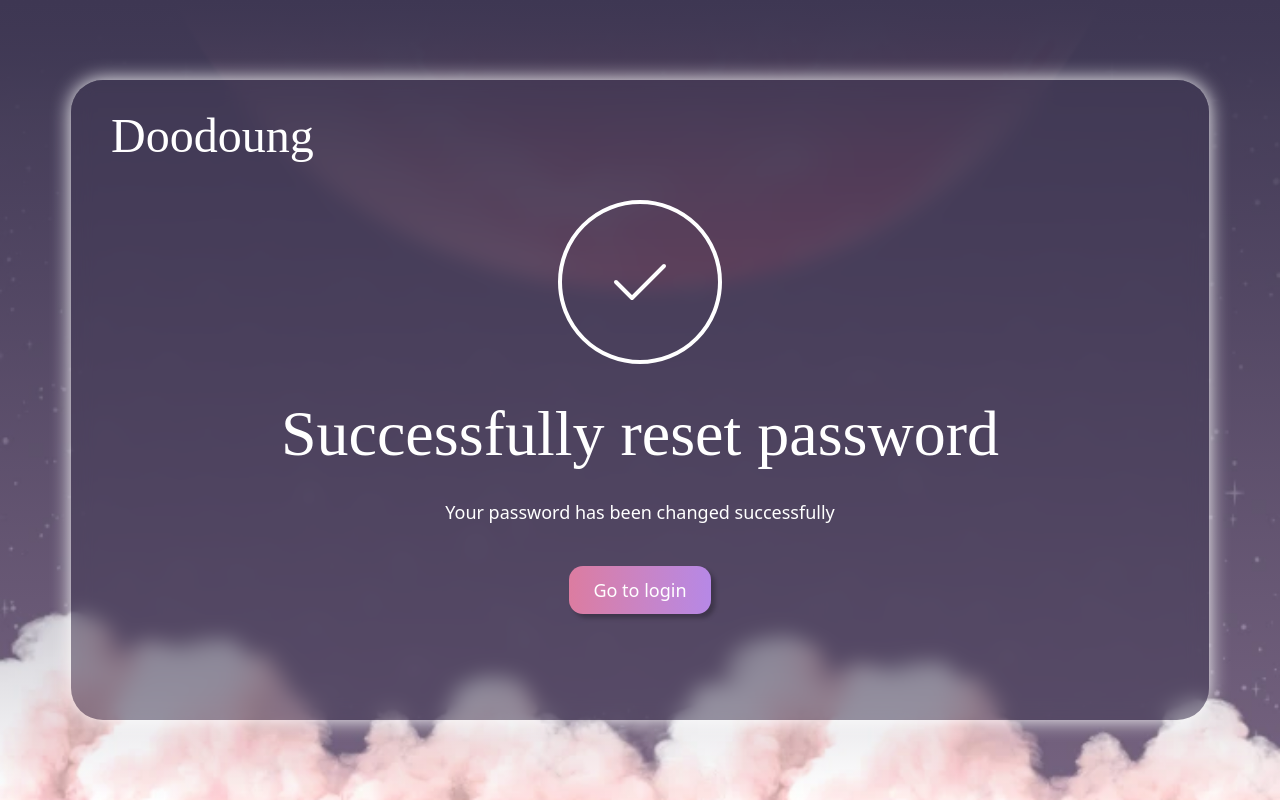
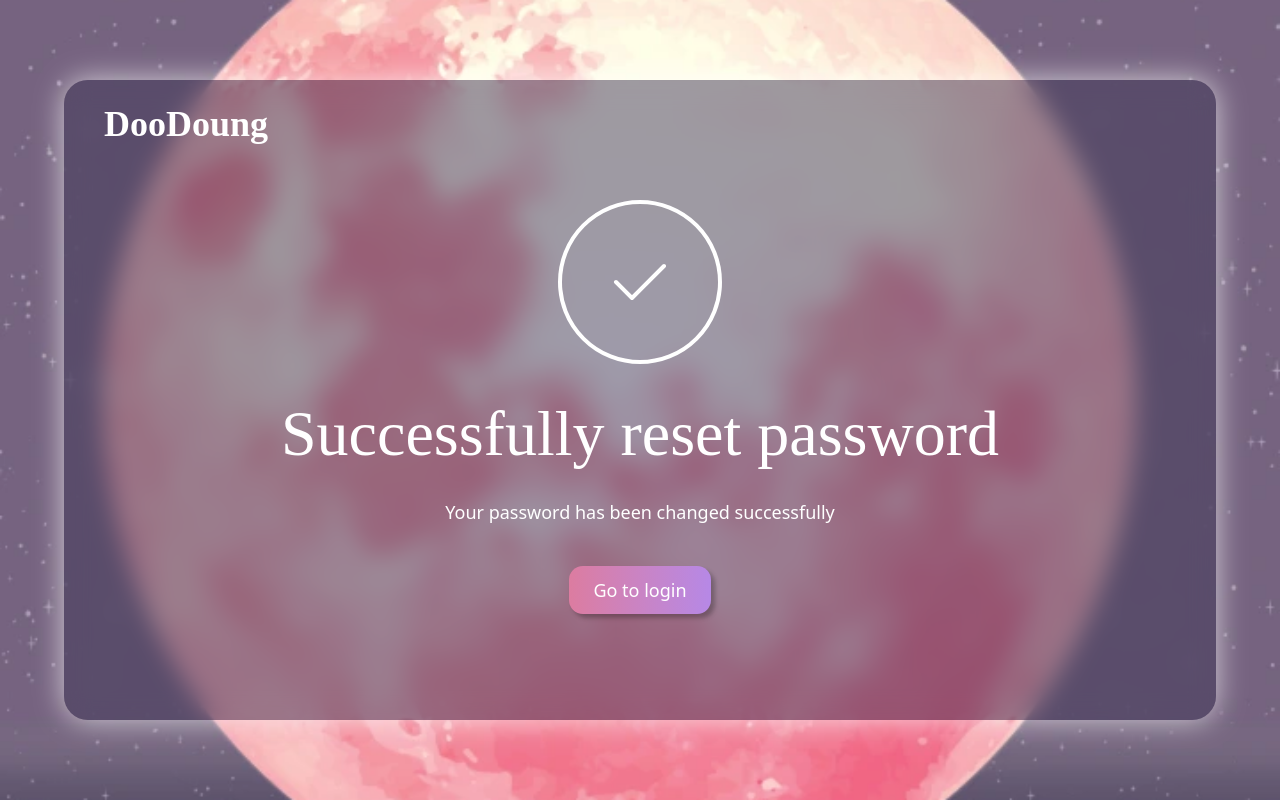
Before and after one commit to DooDoung/doo-doung-frontend, a Next.js app: page /reset-password/successful in a window 1280 px wide. Built offline with nearby package versions, Linux system fonts and the light colour scheme; a web font is replaced by a local one.

Commit message:
refactor: use GlassContainer in login page and rename file

```diff
--- a/src/pages/login.tsx
+++ b/src/pages/login.tsx
@@ -5,6 +5,7 @@ import {
   AuthLayout,
   GlobalButton,
   GlobalInput,
+  GlassContainer,
 } from "@/components/globalComponents";
 import { AppToast } from "@/lib/app-toast";
 
@@ -57,11 +58,8 @@ export default function LoginPage() {
   return (
     <AuthLayout>
       <div className="flex min-h-screen items-center justify-center">
-        <div className="bg-neutral-black/50 shadow-neutral-white absolute flex min-h-[80vh] w-8/9 flex-col items-center justify-center rounded-4xl shadow-[0_0_20px] backdrop-blur-[10px]">
-          <h3 className="font-sanctuary text-neutral-white absolute top-8 left-10 text-5xl">
-            Doodoung
-          </h3>
-
+        <GlassContainer>
+          <div className="absolute -mt-26 -ml-10 flex h-full w-full flex-col items-center justify-center">
             <h2 className="font-sanctuary text-neutral-white mb-6 text-[64px]">
               Log in to DooDoung
             </h2>
@@ -106,7 +104,7 @@ export default function LoginPage() {
               </div>
 
               <div className="font-chakra text-neutral-white flex justify-between text-base">
-              <a href="/resetpassword" className="">
+                <a href="/reset-password" className="">
                   Forgot Password?
                 </a>
                 <a href="/register" className="">
@@ -115,6 +113,7 @@ export default function LoginPage() {
               </div>
             </form>
           </div>
+        </GlassContainer>
       </div>
     </AuthLayout>
   );
--- a/src/pages/reset-password.tsx
+++ b/src/pages/reset-password.tsx
@@ -3,7 +3,8 @@ import { ArrowLeft } from "lucide-react";
 import { useRouter } from "next/router";
 
 import {
-  DefaultLayout,
+  AuthLayout,
+  GlassContainer,
   GlobalButton,
   GlobalInput,
 } from "@/components/globalComponents";
@@ -81,16 +82,10 @@ export default function ResetPasswordPage() {
   };
 
   return (
-    <DefaultLayout
-      includeFooter={false}
-      includeHeader={false}
-      contentClassName="flex min-h-screen items-center justify-center bg-gradient-to-b from-neutral-black to-neutral-dark"
-    >
-      <div className="bg-neutral-black/50 shadow-neutral-white relative flex min-h-[80vh] w-8/9 flex-col items-center justify-center rounded-4xl shadow-[0_0_20px] backdrop-blur-[10px]">
-        <h3 className="font-sanctuary text-neutral-white absolute top-8 left-10 text-5xl">
-          Doodoung
-        </h3>
-
+    <AuthLayout>
+      <div className="flex min-h-screen items-center justify-center">
+        <GlassContainer>
+          <div className="absolute -mt-26 -ml-10 flex h-full w-full flex-col items-center justify-center">
             <h2 className="font-sanctuary text-neutral-white mb-4 text-center text-[64px]">
               Forgot your password?
             </h2>
@@ -143,13 +138,17 @@ export default function ResetPasswordPage() {
                 size="sm"
                 className="w-fit text-lg"
                 loading={loading}
-            icon={<ArrowLeft className="text-accent-pink" strokeWidth={3} />}
+                icon={
+                  <ArrowLeft className="text-accent-pink" strokeWidth={3} />
+                }
                 onClick={() => router.push("/login")}
               >
                 Back to login
               </GlobalButton>
             </div>
           </div>
-    </DefaultLayout>
+        </GlassContainer>
+      </div>
+    </AuthLayout>
   );
 }
--- a/src/pages/reset-password/successful.tsx
+++ b/src/pages/reset-password/successful.tsx
@@ -2,7 +2,11 @@ import { useState } from "react";
 import { CircleCheck } from "lucide-react";
 import { useRouter } from "next/router";
 
-import { DefaultLayout, GlobalButton } from "@/components/globalComponents";
+import {
+  AuthLayout,
+  GlassContainer,
+  GlobalButton,
+} from "@/components/globalComponents";
 import { AppToast } from "@/lib/app-toast";
 
 export default function ResetPasswordSuccessfulPage() {
@@ -24,16 +28,10 @@ export default function ResetPasswordSuccessfulPage() {
   };
 
   return (
-    <DefaultLayout
-      includeFooter={false}
-      includeHeader={false}
-      contentClassName="flex min-h-screen items-center justify-center bg-gradient-to-b from-neutral-black to-neutral-dark"
-    >
-      <div className="bg-neutral-black/50 shadow-neutral-white relative flex min-h-[80vh] w-8/9 flex-col items-center justify-center rounded-4xl shadow-[0_0_20px] backdrop-blur-[10px]">
-        <h3 className="font-sanctuary text-neutral-white absolute top-8 left-10 text-5xl">
-          Doodoung
-        </h3>
-
+    <AuthLayout>
+      <div className="flex min-h-screen items-center justify-center">
+        <GlassContainer>
+          <div className="absolute -mt-26 -ml-10 flex h-full w-full flex-col items-center justify-center">
             <div className="text-neutral-white mb-2 h-48 w-48">
               <CircleCheck className="h-full w-full" strokeWidth={0.5} />
             </div>
@@ -58,6 +56,8 @@ export default function ResetPasswordSuccessfulPage() {
               </GlobalButton>
             </div>
           </div>
-    </DefaultLayout>
+        </GlassContainer>
+      </div>
+    </AuthLayout>
   );
 }
--- a/src/pages/reset-password/token.tsx
+++ b/src/pages/reset-password/token.tsx
@@ -3,7 +3,8 @@ import { ArrowLeft } from "lucide-react";
 import { useRouter } from "next/router";
 
 import {
-  DefaultLayout,
+  AuthLayout,
+  GlassContainer,
   GlobalButton,
   GlobalInput,
 } from "@/components/globalComponents";
@@ -72,16 +73,10 @@ export default function ResetPasswordTokenPage() {
   };
 
   return (
-    <DefaultLayout
-      includeFooter={false}
-      includeHeader={false}
-      contentClassName="flex min-h-screen items-center justify-center bg-gradient-to-b from-neutral-black to-neutral-dark"
-    >
-      <div className="bg-neutral-black/50 shadow-neutral-white absolute flex min-h-[80vh] w-8/9 flex-col items-center justify-center rounded-4xl shadow-[0_0_20px] backdrop-blur-[10px]">
-        <h3 className="font-sanctuary text-neutral-white absolute top-6 left-10 text-5xl">
-          Doodoung
-        </h3>
-
+    <AuthLayout>
+      <div className="flex min-h-screen items-center justify-center">
+        <GlassContainer>
+          <div className="absolute -mt-26 -ml-10 flex h-full w-full flex-col items-center justify-center">
             <h2 className="font-sanctuary text-neutral-white mb-4 text-center text-[64px]">
               Enter your new password
             </h2>
@@ -133,13 +128,17 @@ export default function ResetPasswordTokenPage() {
                 size="sm"
                 className="w-fit text-lg"
                 loading={loading}
-            icon={<ArrowLeft className="text-accent-pink" strokeWidth={3} />}
+                icon={
+                  <ArrowLeft className="text-accent-pink" strokeWidth={3} />
+                }
                 onClick={() => router.push("/login")}
               >
                 Back to login
               </GlobalButton>
             </div>
           </div>
-    </DefaultLayout>
+        </GlassContainer>
+      </div>
+    </AuthLayout>
   );
 }
```
Lines whose indentation alone changed are shown as unchanged.
